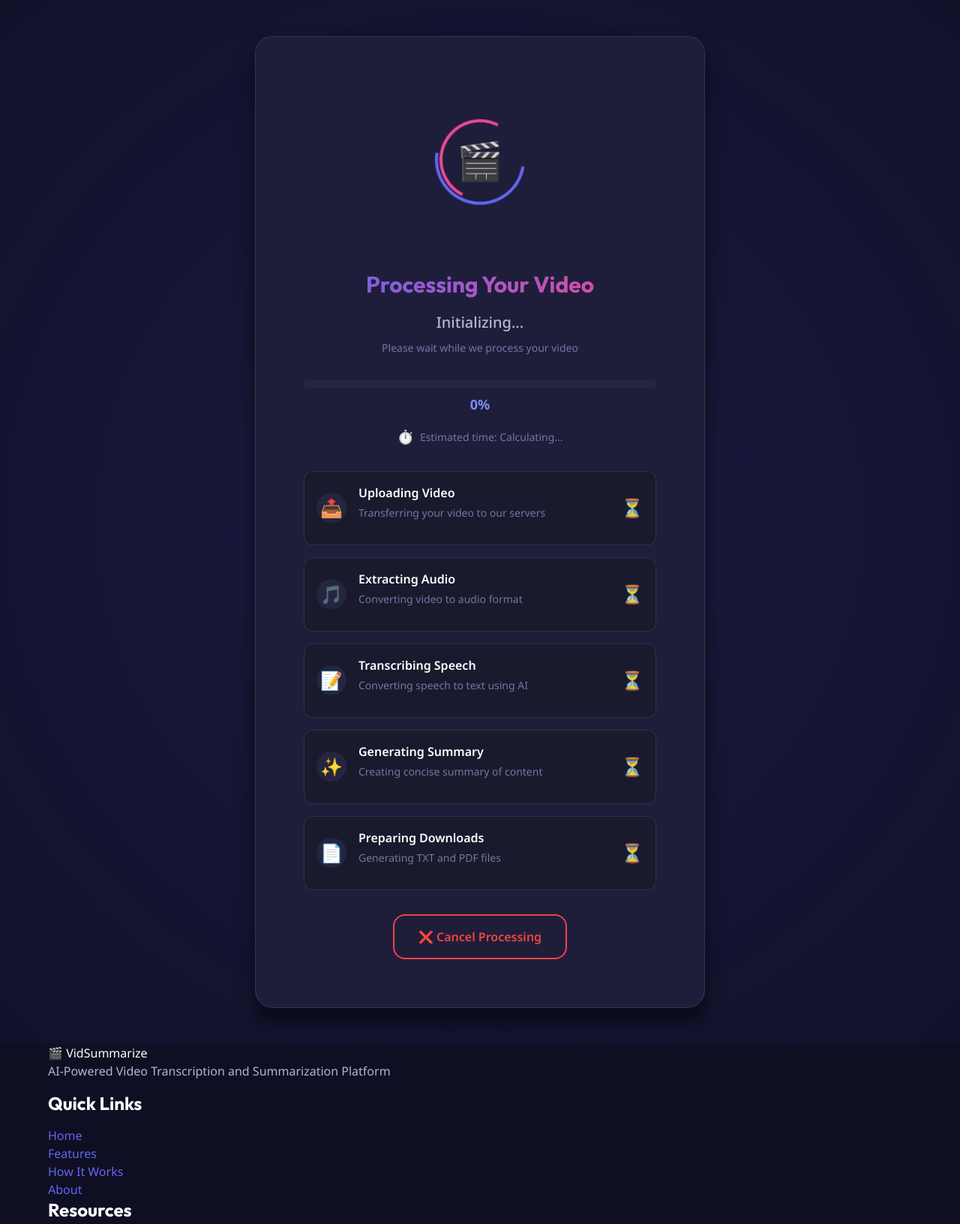
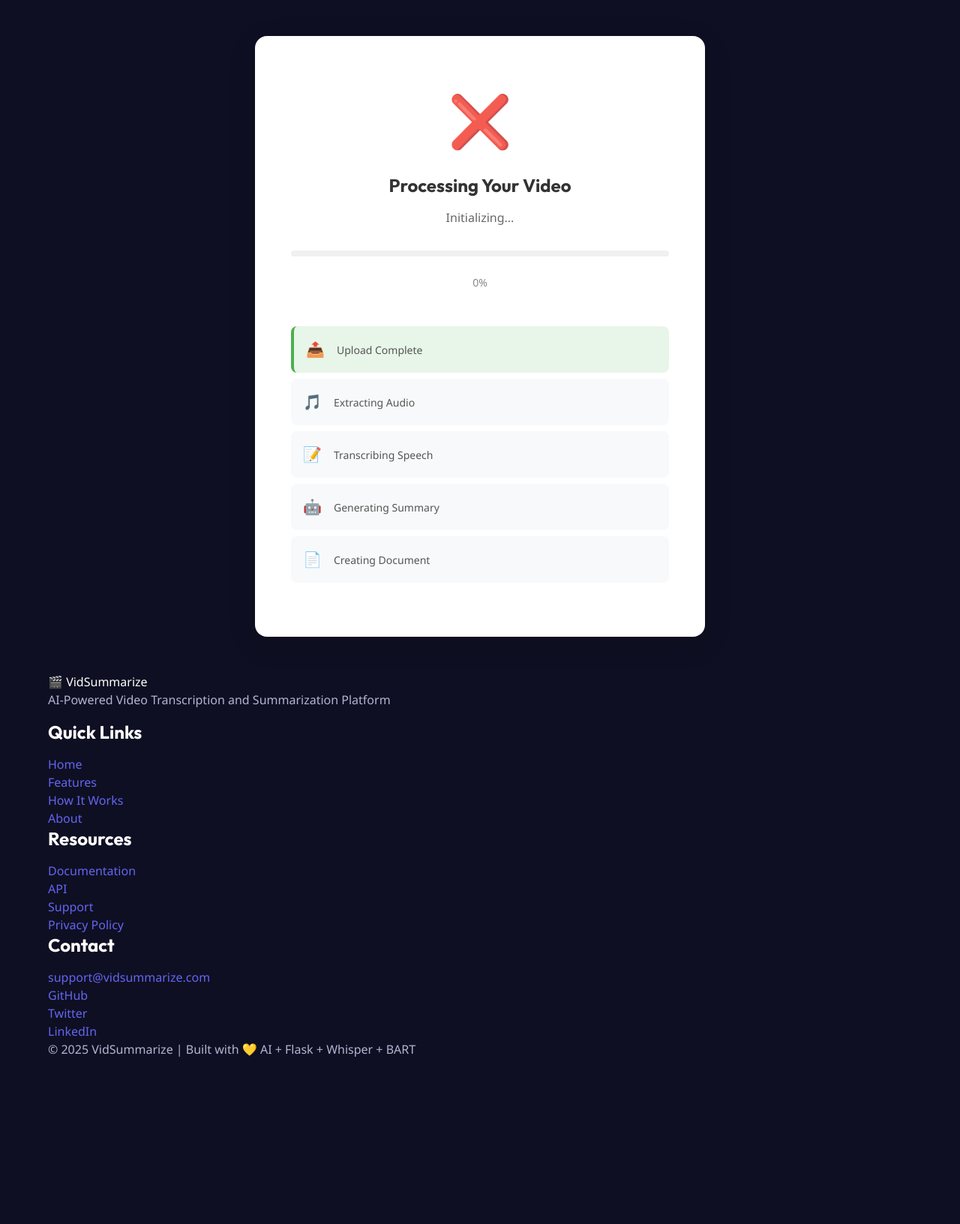
Before and after one commit to Logicrithm/VidSummizer, a Flask app: template templates/processing.html in a window 1280 px wide. Shown: the part 144-1776 px from the top of the page at 75% size. After the commit the page ends 1553 px from the top, so only its background shows below. Run offline with Flask 3, Linux system fonts and the light colour scheme; the template is opened without the code that fills it: most values are stand-ins (such as "Sample title", 1, 10 or a date in 2020); parts of the project's set-up code (start-up, migrations or seed data) failed here and were passed over.

Commit message:
Update processing.html

```diff
--- a/templates/processing.html
+++ b/templates/processing.html
@@ -1,166 +1,279 @@
-{% extends "base.html" %} {% block title %}Processing - VidSummarize{% endblock
-%} {% block extra_css %}
-<link
-  rel="stylesheet"
-  href="{{ url_for('static', filename='css/processing.css') }}"
-/>
-{% endblock %} {% block extra_js %}
-<script
-  src="{{ url_for('static', filename='js/processingManager.js') }}"
-  defer
-></script>
-{% endblock %} {% block content %}
+{% extends "base.html" %}
 
-<div class="processing-page">
-  <div class="processing-card fade-in-up">
-    <!-- Processing Animation -->
-    <div class="processing-animation" id="processingAnimation">
-      <div class="processing-spinner">
-        <div class="spinner-ring"></div>
-        <div class="spinner-ring"></div>
-        <div class="spinner-icon">🎬</div>
+{% block title %}Processing - VidSummarize{% endblock %}
+
+{% block extra_css %}
+<style>
+.processing-container {
+    min-height: calc(100vh - 200px);
+    display: flex;
+    align-items: center;
+    justify-content: center;
+    padding: var(--space-2xl) var(--space-lg);
+}
+
+.processing-box {
+    background: white;
+    border-radius: 16px;
+    box-shadow: 0 10px 40px rgba(0, 0, 0, 0.1);
+    padding: var(--space-3xl) var(--space-2xl);
+    text-align: center;
+    max-width: 600px;
+    width: 100%;
+}
+
+.processing-icon {
+    font-size: 64px;
+    margin-bottom: var(--space-lg);
+    animation: pulse 2s ease-in-out infinite;
+}
+
+@keyframes pulse {
+    0%, 100% {
+        transform: scale(1);
+        opacity: 1;
+    }
+    50% {
+        transform: scale(1.1);
+        opacity: 0.8;
+    }
+}
+
+.processing-title {
+    color: #333;
+    font-size: 24px;
+    font-weight: 700;
+    margin-bottom: var(--space-md);
+}
+
+.processing-stage {
+    color: #666;
+    font-size: 16px;
+    margin-bottom: var(--space-xl);
+}
+
+.progress-bar {
+    width: 100%;
+    height: 8px;
+    background: #f0f0f0;
+    border-radius: 10px;
+    overflow: hidden;
+    margin-bottom: var(--space-lg);
+}
+
+.progress-fill {
+    height: 100%;
+    background: linear-gradient(135deg, #667eea 0%, #764ba2 100%);
+    border-radius: 10px;
+    transition: width 0.3s ease;
+    width: 0%;
+}
+
+.progress-text {
+    color: #888;
+    font-size: 14px;
+    margin-bottom: var(--space-xl);
+}
+
+.processing-steps {
+    text-align: left;
+    margin-top: var(--space-2xl);
+}
+
+.step {
+    display: flex;
+    align-items: center;
+    gap: var(--space-md);
+    padding: var(--space-md);
+    margin-bottom: var(--space-sm);
+    border-radius: 8px;
+    background: #f8f9fa;
+    transition: all 0.3s ease;
+}
+
+.step.active {
+    background: #e3f2fd;
+    border-left: 4px solid #2196F3;
+}
+
+.step.completed {
+    background: #e8f5e9;
+    border-left: 4px solid #4CAF50;
+}
+
+.step-icon {
+    font-size: 20px;
+}
+
+.step-text {
+    flex: 1;
+    font-size: 14px;
+    color: #555;
+}
+
+.error-message {
+    background: #ffebee;
+    border: 2px solid #f44336;
+    padding: var(--space-lg);
+    border-radius: 8px;
+    color: #c62828;
+    margin-top: var(--space-xl);
+}
+</style>
+{% endblock %}
+
+{% block content %}
+<div class="processing-container">
+    <div class="processing-box">
+        <div class="processing-icon" id="processingIcon">⚙️</div>
+        <h1 class="processing-title">Processing Your Video</h1>
+        <p class="processing-stage" id="processingStage">Initializing...</p>
+
+        <div class="progress-bar">
+            <div class="progress-fill" id="progressFill"></div>
+        </div>
+        <p class="progress-text" id="progressText">0%</p>
+
+        <div class="processing-steps">
+            <div class="step" id="step-upload">
+                <span class="step-icon">📤</span>
+                <span class="step-text">Upload Complete</span>
+            </div>
+            <div class="step" id="step-audio">
+                <span class="step-icon">🎵</span>
+                <span class="step-text">Extracting Audio</span>
+            </div>
+            <div class="step" id="step-transcribe">
+                <span class="step-icon">📝</span>
+                <span class="step-text">Transcribing Speech</span>
+            </div>
+            <div class="step" id="step-summarize">
+                <span class="step-icon">🤖</span>
+                <span class="step-text">Generating Summary</span>
+            </div>
+            <div class="step" id="step-pdf">
+                <span class="step-icon">📄</span>
+                <span class="step-text">Creating Document</span>
             </div>
         </div>
 
-    <!-- Processing Status -->
-    <div class="processing-status" id="processingStatus">
-      <h1 class="processing-title">Processing Your Video</h1>
-      <p class="processing-stage" id="currentStage">Initializing...</p>
-      <p class="processing-message" id="statusMessage">
-        Please wait while we process your video
-      </p>
-    </div>
-
-    <!-- Progress Bar -->
-    <div class="progress-container" id="progressContainer">
-      <div class="progress-bar-wrapper">
-        <div class="progress-bar">
-          <div
-            class="progress-bar-fill"
-            id="progressBarFill"
-            style="width: 0%"
-          ></div>
-        </div>
-      </div>
-      <p class="progress-percentage" id="progressPercentage">0%</p>
-      <div class="estimated-time" id="estimatedTime">
-        <span class="estimated-time-icon">⏱️</span>
-        <span>Estimated time: Calculating...</span>
-      </div>
-    </div>
-
-    <!-- Video Information (hidden by default) -->
-    <div class="video-info hidden" id="videoInfo">
-      <h3 class="video-info-title">Video Details</h3>
-      <div class="video-info-content">
-        <div class="info-item">
-          <p class="info-label">Duration</p>
-          <p class="info-value" id="videoDuration">--:--</p>
-        </div>
-        <div class="info-item">
-          <p class="info-label">Language</p>
-          <p class="info-value" id="videoLanguage">Detecting...</p>
-        </div>
-        <div class="info-item">
-          <p class="info-label">File Size</p>
-          <p class="info-value" id="videoSize">---</p>
+        <div class="error-message" id="errorMessage" style="display: none;">
+            <strong>Error:</strong> <span id="errorText"></span>
         </div>
     </div>
 </div>
 
-    <!-- Processing Stages -->
-    <div class="stages-list" id="stagesList">
-      <div class="stage-item" id="stage-uploading">
-        <div class="stage-icon">📤</div>
-        <div class="stage-info">
-          <p class="stage-name">Uploading Video</p>
-          <p class="stage-description">
-            Transferring your video to our servers
-          </p>
-        </div>
-        <span class="stage-status">⏳</span>
-      </div>
+<script>
+const jobId = "{{ job_id }}";
+const statusUrl = `/api/status/${jobId}`;
+let pollInterval;
 
-      <div class="stage-item" id="stage-extracting_audio">
-        <div class="stage-icon">🎵</div>
-        <div class="stage-info">
-          <p class="stage-name">Extracting Audio</p>
-          <p class="stage-description">Converting video to audio format</p>
-        </div>
-        <span class="stage-status">⏳</span>
-      </div>
+const stageMapping = {
+    'upload': 'step-upload',
+    'extracting_audio': 'step-audio',
+    'transcribing': 'step-transcribe',
+    'summarizing': 'step-summarize',
+    'generating_pdf': 'step-pdf',
+    'caption_extraction': 'step-transcribe',
+    'summarization': 'step-summarize',
+    'pdf_generation': 'step-pdf'
+};
 
-      <div class="stage-item" id="stage-transcribing">
-        <div class="stage-icon">📝</div>
-        <div class="stage-info">
-          <p class="stage-name">Transcribing Speech</p>
-          <p class="stage-description">Converting speech to text using AI</p>
-        </div>
-        <span class="stage-status">⏳</span>
-      </div>
+function updateProgress(progress, stage) {
+    const progressFill = document.getElementById('progressFill');
+    const progressText = document.getElementById('progressText');
+    const processingStage = document.getElementById('processingStage');
 
-      <div class="stage-item" id="stage-summarizing">
-        <div class="stage-icon">✨</div>
-        <div class="stage-info">
-          <p class="stage-name">Generating Summary</p>
-          <p class="stage-description">Creating concise summary of content</p>
-        </div>
-        <span class="stage-status">⏳</span>
-      </div>
+    progressFill.style.width = progress + '%';
+    progressText.textContent = progress + '%';
 
-      <div class="stage-item" id="stage-generating_output">
-        <div class="stage-icon">📄</div>
-        <div class="stage-info">
-          <p class="stage-name">Preparing Downloads</p>
-          <p class="stage-description">Generating TXT and PDF files</p>
-        </div>
-        <span class="stage-status">⏳</span>
-      </div>
-    </div>
+    // Update stage text
+    const stageTexts = {
+        'upload': 'Upload Complete',
+        'extracting_audio': 'Extracting audio from video...',
+        'transcribing': 'Transcribing speech to text...',
+        'summarizing': 'Generating summary...',
+        'generating_pdf': 'Creating PDF document...',
+        'caption_extraction': 'Fetching video captions...',
+        'summarization': 'Generating summary...',
+        'pdf_generation': 'Creating document...',
+        'done': 'Complete!'
+    };
 
-    <!-- Error State (hidden by default) -->
-    <div class="processing-error hidden" id="errorContainer">
-      <div class="error-icon">❌</div>
-      <h3 class="error-title">Processing Failed</h3>
-      <p class="error-message" id="errorMessage">
-        An error occurred while processing your video.
-      </p>
-    </div>
+    processingStage.textContent = stageTexts[stage] || 'Processing...';
 
-    <!-- Success State (hidden by default) -->
-    <div class="processing-success hidden" id="successContainer">
-      <div class="success-icon">✅</div>
-      <h3 class="success-title">Processing Complete!</h3>
-      <p class="success-message">
-        Your video has been processed successfully. Redirecting to results...
-      </p>
-    </div>
+    // Update step visuals
+    const currentStepId = stageMapping[stage];
 
-    <!-- Action Buttons -->
-    <div class="processing-actions" id="processingActions">
-      <button class="btn btn-outline cancel-btn" id="cancelBtn">
-        ❌ Cancel Processing
-      </button>
-    </div>
+    // Mark all steps before current as completed
+    Object.entries(stageMapping).forEach(([key, stepId]) => {
+        const stepEl = document.getElementById(stepId);
+        if (!stepEl) return;
 
-    <!-- Error Actions (hidden by default) -->
-    <div class="processing-actions hidden" id="errorActions">
-      <button class="btn btn-primary" onclick="window.location.href='/'">
-        🏠 Back to Home
-      </button>
-      <button class="btn btn-outline" id="retryBtn">🔄 Try Again</button>
-    </div>
+        if (stepId === currentStepId) {
+            stepEl.classList.add('active');
+            stepEl.classList.remove('completed');
+        } else if (Object.keys(stageMapping).indexOf(key) < Object.keys(stageMapping).indexOf(stage)) {
+            stepEl.classList.add('completed');
+            stepEl.classList.remove('active');
+        } else {
+            stepEl.classList.remove('active', 'completed');
+        }
+    });
+}
 
-    <!-- Success Actions (hidden by default) -->
-    <div class="processing-actions hidden" id="successActions">
-      <button class="btn btn-primary btn-lg" id="viewResultsBtn">
-        🎉 View Results
-      </button>
-    </div>
-  </div>
-</div>
+function showError(message) {
+    clearInterval(pollInterval);
+    document.getElementById('processingIcon').textContent = '❌';
+    document.getElementById('processingTitle').textContent = 'Processing Failed';
+    document.getElementById('errorMessage').style.display = 'block';
+    document.getElementById('errorText').textContent = message;
+}
 
-<!-- Hidden job ID (passed from Flask) -->
-<input type="hidden" id="jobId" value="{{ job_id }}" />
+function pollStatus() {
+    fetch(statusUrl)
+        .then(response => {
+            if (!response.ok) {
+                throw new Error(`Server returned ${response.status}`);
+            }
+            return response.json();
+        })
+        .then(data => {
+            if (data.status === 'completed') {
+                clearInterval(pollInterval);
+                updateProgress(100, 'done');
+                setTimeout(() => {
+                    window.location.href = data.redirect_url;
+                }, 1000);
+            } else if (data.status === 'failed') {
+                showError(data.error || 'Unknown error occurred');
+            } else if (data.status === 'processing') {
+                updateProgress(data.progress || 0, data.stage || 'processing');
+            }
+        })
+        .catch(error => {
+            console.error('Status poll error:', error);
+            showError('Lost connection to server. Please refresh the page.');
+        });
+}
 
+// Start polling when page loads
+document.addEventListener('DOMContentLoaded', function() {
+    // Initial poll
+    pollStatus();
+
+    // Poll every 2 seconds
+    pollInterval = setInterval(pollStatus, 2000);
+
+    // Mark upload as completed
+    document.getElementById('step-upload').classList.add('completed');
+});
+
+// Clean up interval when leaving page
+window.addEventListener('beforeunload', function() {
+    if (pollInterval) {
+        clearInterval(pollInterval);
+    }
+});
+</script>
 {% endblock %}
```
Lines whose indentation alone changed are shown as unchanged.
